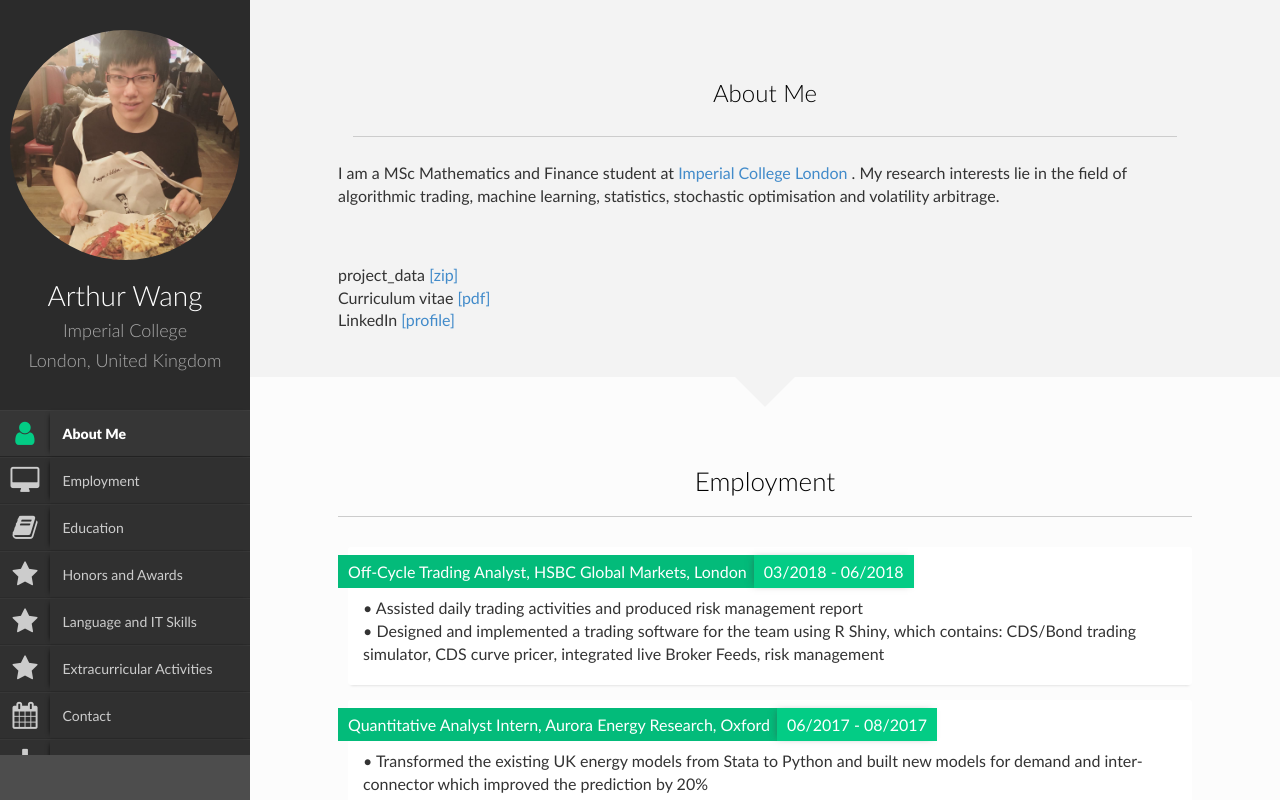
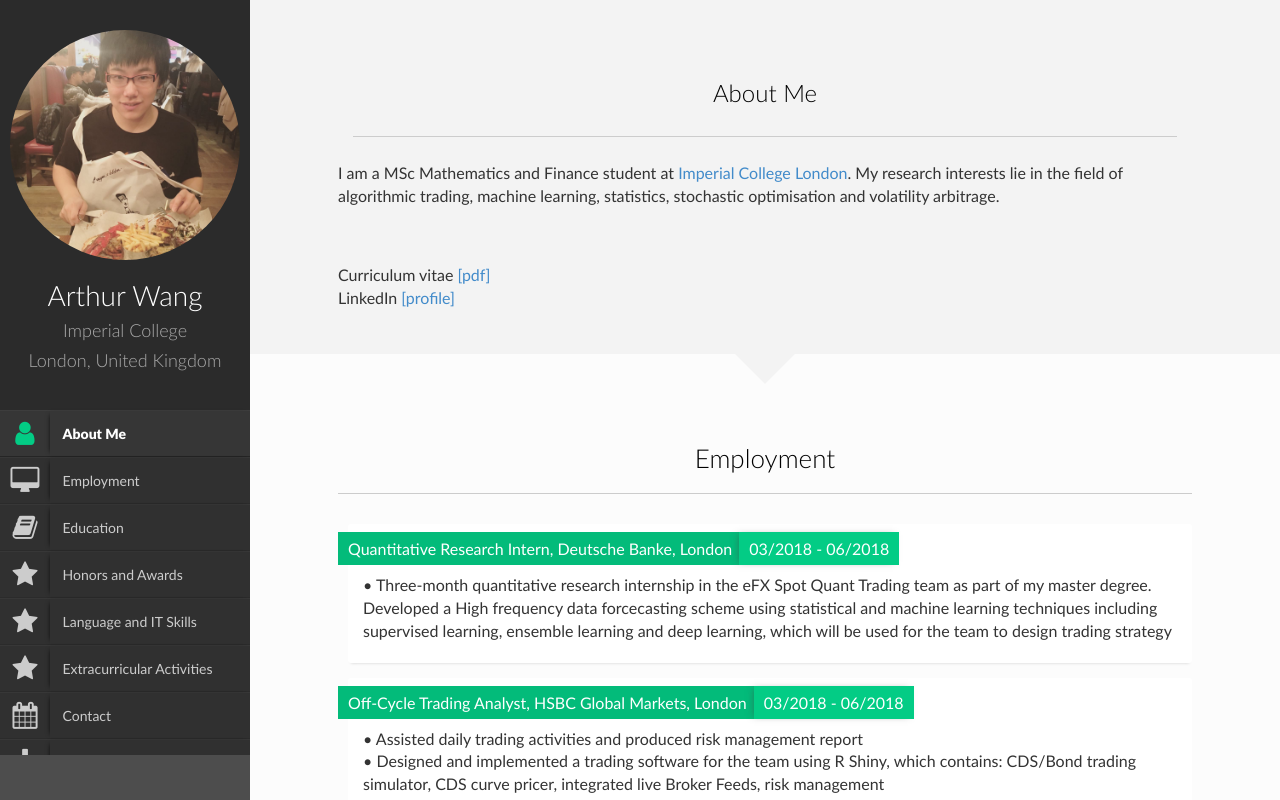
Before and after one commit to Ziming-Wang/me, a plain HTML site: page index.html in a window 1280 px wide. Drawn offline with Linux system fonts and the light colour scheme.

Commit message:
Update index.html

```diff
--- a/index.html
+++ b/index.html
@@ -151,14 +151,12 @@
                              </div>
                                 <div class="row">
                                  <!-- <div class="col-sm-6"> -->
-                                   <p>I am a MSc Mathematics and Finance student at <a href=https://www.imperial.ac.uk/study/pg/mathematics/mathematics-finance/> Imperial College London</a>
-                                   . My research interests
+                                   <p>I am a MSc Mathematics and Finance student at <a href=https://www.imperial.ac.uk/study/pg/mathematics/mathematics-finance/> Imperial College London</a>. My research interests
                                       lie in the field of algorithmic trading, machine learning, statistics, stochastic optimisation and volatility arbitrage.
                                    </p>
                                   <br>
                                   <br>
-				project_data <a href = "input.zip">[zip] </a></br>
-                                  Curriculum vitae <a href="CV.pdf">[pdf]</a></br>
+                                  Curriculum vitae <a href="document1.pdf">[pdf]</a></br>
                                   LinkedIn <a href="https://www.linkedin.com/in/arthur-ziming-wang-5a50a4108/">[profile]</a></br>
                                 </div>
 
@@ -188,6 +186,17 @@
                                             <h3><a name="employment"><font color="black">Employment</font></a></h3>
                                         </div>
                                         <ul class="ul-card">
+
+
+							<li>
+                                               <div class="dy">
+                                                   <span class="degree">Quantitative Research Intern, Deutsche Banke, London</span><span class="year">03/2018 - 06/2018</span>
+                                               </div>
+                                             <div class="description">
+                                                 <p class="waht">• Three-month quantitative research internship in the eFX Spot Quant Trading team as part of my master degree. Developed a High frequency data forcecasting scheme using statistical and machine learning techniques including supervised learning, ensemble learning and deep learning,
+which will be used for the team to design trading strategy</p>
+                                                </div>
+                                            </li>
 
 
 							<li>
```
